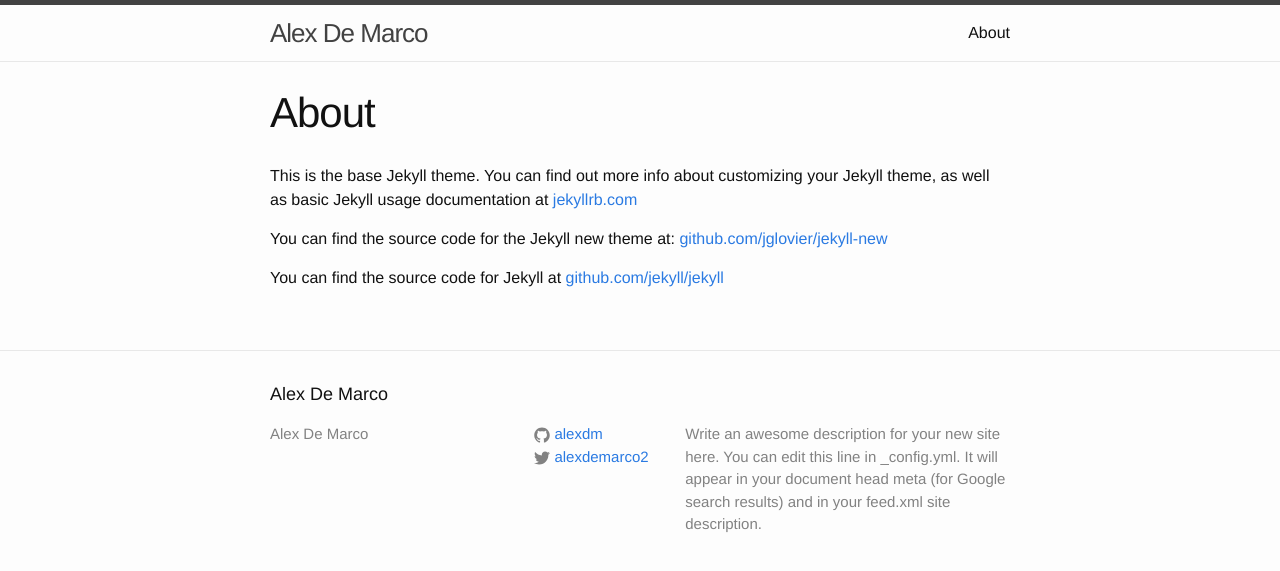
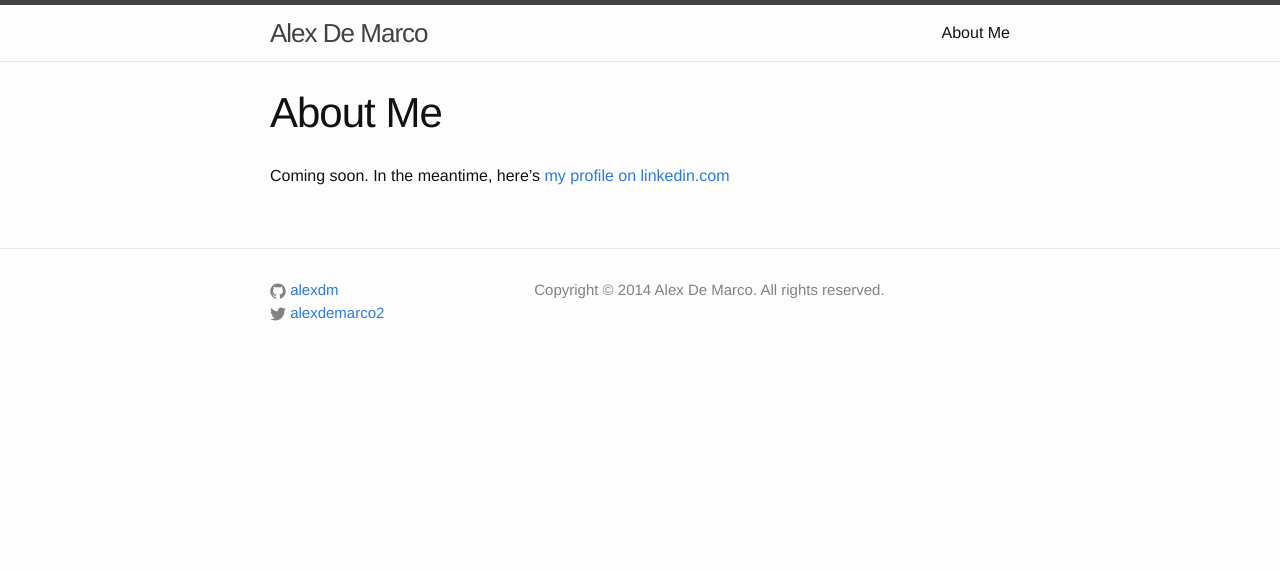
Before and after one commit to alexdm/alexdm.github.io, a Jekyll site: the page built from about.md, in a window 1280 px wide. Shown: the top 571 px of the page. Built offline with Jekyll 4.4.1, drawn with Linux system fonts in a browser that asks for light colours.

```diff
--- a/_config.yml
+++ b/_config.yml
@@ -1,12 +1,11 @@
 # Site settings
 title: Alex De Marco
+author: Alex De Marco
 email: alex6152@gmail.com
-description: > # this means to ignore newlines until "baseurl:"
-  Write an awesome description for your new site here. You can edit this
-  line in _config.yml. It will appear in your document head meta (for
-  Google search results) and in your feed.xml site description.
-baseurl: "" # the subpath of your site, e.g. /blog/
-url: "http://yourdomain.com" # the base hostname & protocol for your site
+description: I'm a software engineer in the New York City area. This is my web page.
+copyright: Copyright &copy; 2014 Alex De Marco. All rights reserved.
+baseurl: ""
+url: "http://www.alexdemarco.com"
 twitter_username: alexdemarco2
 github_username:  alexdm
 
--- a/_includes/footer.html
+++ b/_includes/footer.html
@@ -1,17 +1,11 @@
 <footer class="site-footer">
 
   <div class="wrapper">
-
+    <!--
     <h2 class="footer-heading">{{ site.title }}</h2>
-
+    -->
     <div class="footer-col-wrapper">
       <div class="footer-col  footer-col-1">
-        <ul class="contact-list">
-          <li>{{ site.title }}</li>
-        </ul>
-      </div>
-
-      <div class="footer-col  footer-col-2">
         <ul class="social-media-list">
           {% if site.github_username %}
           <li>
@@ -44,8 +38,8 @@
         </ul>
       </div>
 
-      <div class="footer-col  footer-col-3">
-        <p class="text">{{ site.description }}</p>
+      <div class="footer-col">
+        <p class="text">{{ site.copyright }}</p>
       </div>
     </div>
 
--- a/_includes/head.html
+++ b/_includes/head.html
@@ -5,6 +5,7 @@
 
     <title>{% if page.title %}{{ page.title }}{% else %}{{ site.title }}{% endif %}</title>
     <meta name="description" content="{{ site.description }}">
+    <meta name="author" content="{{ site.author }}">
 
     <link rel="stylesheet" href="{{ "/css/main.css" | prepend: site.baseurl }}">
     <link rel="canonical" href="{{ page.url | replace:'index.html','' | prepend: site.baseurl | prepend: site.url }}">
--- a/about.md
+++ b/about.md
@@ -1,11 +1,7 @@
 ---
 layout: page
-title: About
-permalink: /about/
+title: About Me
+permalink: /about-me/
 ---
 
-This is the base Jekyll theme. You can find out more info about customizing your Jekyll theme, as well as basic Jekyll usage documentation at [jekyllrb.com](http://jekyllrb.com/)
-
-You can find the source code for the Jekyll new theme at: [github.com/jglovier/jekyll-new](https://github.com/jglovier/jekyll-new)
-
-You can find the source code for Jekyll at [github.com/jekyll/jekyll](https://github.com/jekyll/jekyll)
+Coming soon. In the meantime, here's [my profile on linkedin.com](http://linkedin.com/alexdemarco/)
```
Also changed, not shown: 1 other file.
